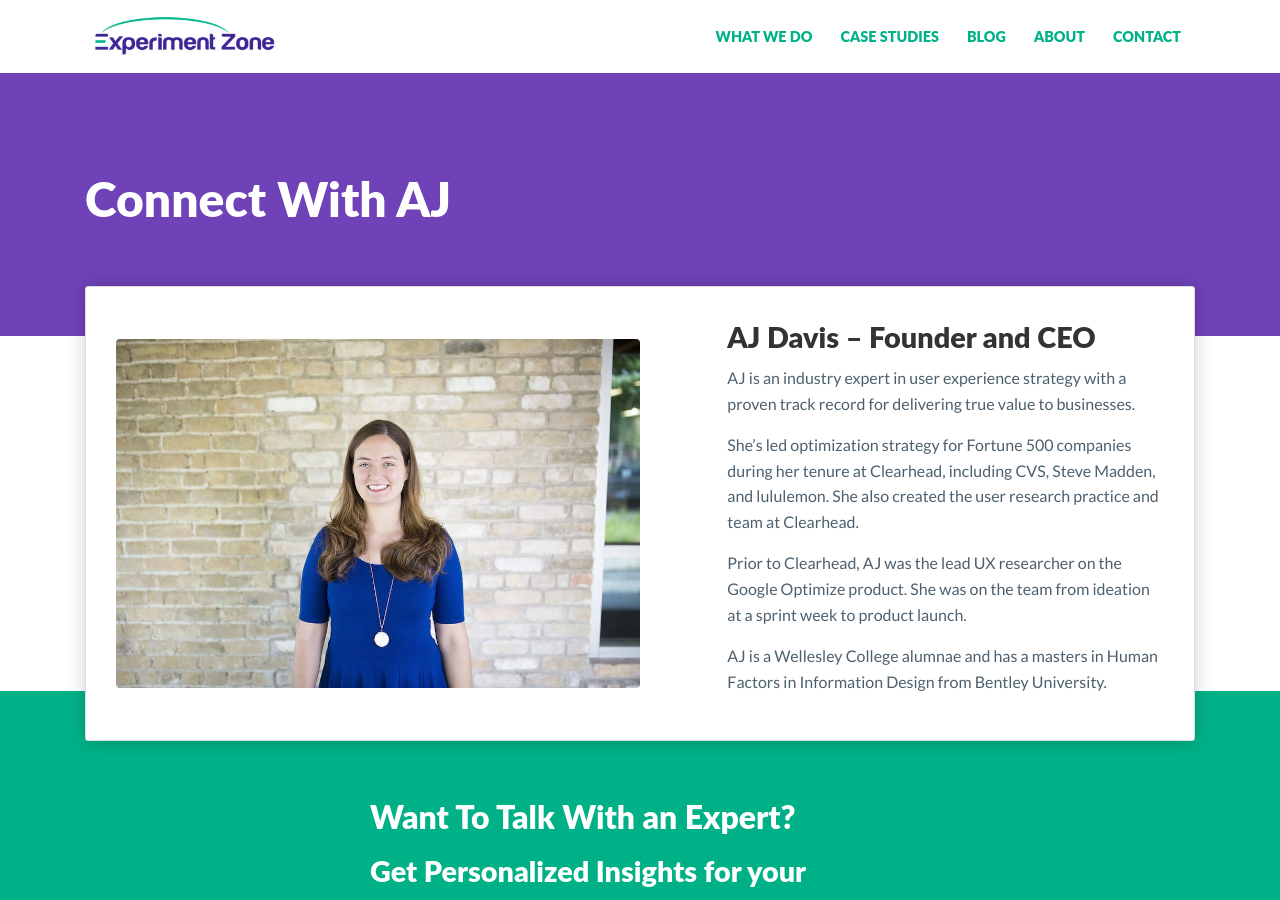
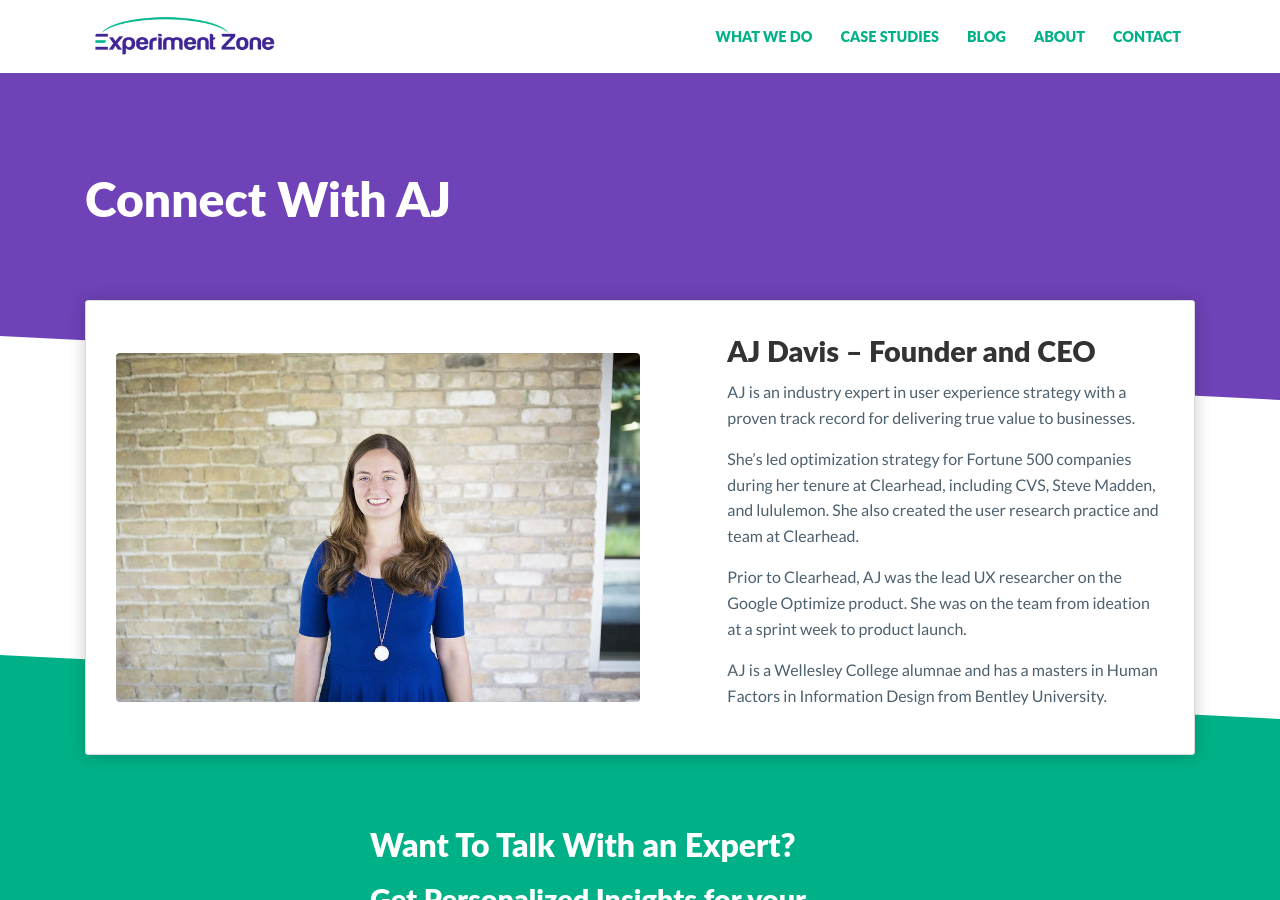
Before and after one commit to experimentzone-team/experiment-zone-site, a Jekyll site: the page built from collections/_team/aj-davis.html, in a window 1280 px wide and 900 px high. Built offline with Jekyll 4.4.1, drawn with Linux system fonts in a browser that asks for light colours; nearby versions of some CDN libraries; some web fonts are replaced; a script that is not in the unit is left out.

Commit message:
Styling edit to team/aj-davis

```diff
--- a/collections/_team/aj-davis.html
+++ b/collections/_team/aj-davis.html
@@ -9,14 +9,17 @@ body_classes: page-team-list
     <div class="container">
       <div class="row">
         <div class="col-12">
-          <h1 style="color: white; width: 100%">Connect With AJ</h1>
+          <h1 style="color: white; width: 100%;">Connect With AJ</h1>
         </div>
       </div>
     </div>
 </div>
+<svg aria-hidden="true" role="presentation" viewBox="0 0 100 5">
+  <polygon class="svg-grey" points="0,0 100,0 100,5" style="fill: #6f42b7;"></polygon>
+</svg>
 
 <!-- Splash AJ -->
-<div class="container mt-n5" style="position: relative; z-index: 9;">
+<div class="container mt-n10" style="position: relative; z-index: 9;">
     <div class="work work-summary p-3">
     <div class="container">
         <div class="row justify-content-center">
@@ -54,7 +57,10 @@ body_classes: page-team-list
     </div>
 </div>
 
-<div class="strip strip-primary mt-n5" style="position: relative">
+<div class="strip strip-primary mt-n10" style="position: relative">
+  <svg aria-hidden="true" role="presentation" viewBox="0 0 100 5" style="background: #00b187;">
+    <polygon class="svg-grey" points="0,0 100,0 100,5" style="fill: white;"></polygon>
+  </svg>
     <div class="container">
         <div class="row align-items-center justify-content-center">
           <div class="col-10 col-md-6 mt-10">
```
